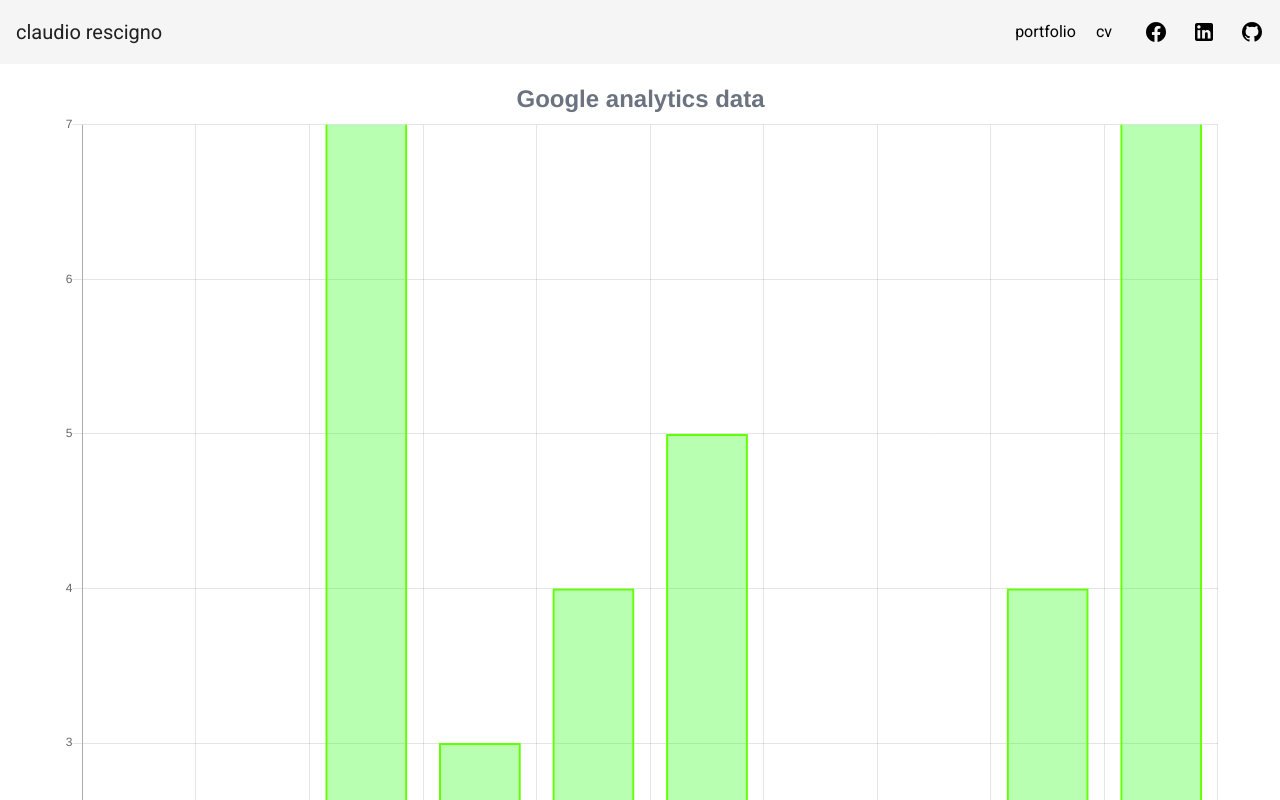
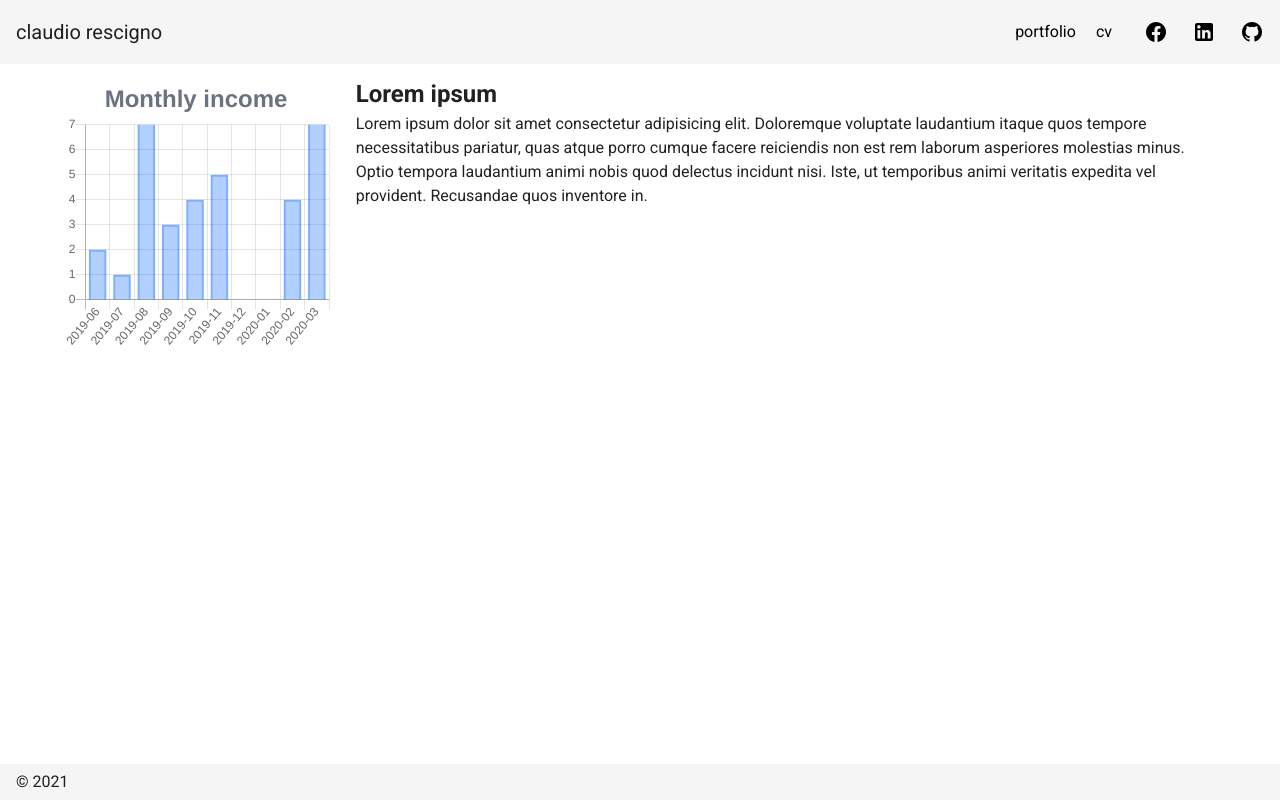
Before and after one commit to ClaudioVR/claudio-portfolio, a Nuxt app: page / in a window 1280 px wide. Shown: the top 800 px of the page. Built offline with nearby package versions, Linux system fonts and the light colour scheme.

Commit message:
charts added and working

```diff
--- /dev/null
+++ b/components/BarChartComponent.vue
@@ -0,0 +1,106 @@
+<template>
+  <section>
+    <div class="chart">
+      <BarChart :data="barChartData" :options="barChartOptions" :height="400" />
+    </div>
+  </section>
+</template>
+
+<script>
+import BarChart from "~/components/BarChart.vue";
+export default {
+  components: { BarChart },
+  data() {
+    return {
+      barChartData: {
+        labels: [
+          "2019-06",
+          "2019-07",
+          "2019-08",
+          "2019-09",
+          "2019-10",
+          "2019-11",
+          "2019-12",
+          "2020-01",
+          "2020-02",
+          "2020-03",
+        ],
+        datasets: [
+          {
+            label: "Visualizaciones",
+            data: [2, 1, 16, 3, 4, 5, 0, 0, 4, 12, 2],
+            backgroundColor: "rgba(0, 101, 253, 0.3)",
+            borderColor: "rgba(0, 101, 253, 0.3)",
+            borderWidth: 2,
+          },
+        ],
+      },
+      barChartOptions: {
+        responsive: true,
+        legend: {
+          display: false,
+        },
+        title: {
+          display: true,
+          text: "Monthly income",
+          fontSize: 24,
+          fontColor: "#6b7280",
+        },
+        tooltips: {
+          backgroundColor: "#17BF62",
+        },
+        scales: {
+          xAxes: [
+            {
+              gridLines: {
+                display: true,
+              },
+            },
+          ],
+          yAxes: [
+            {
+              ticks: {
+                beginAtZero: true,
+                max: 7,
+                min: 0,
+                stepSize: 1,
+              },
+              gridLines: {
+                display: true,
+              },
+            },
+          ],
+        },
+      },
+    };
+  },
+};
+</script>
+
+<style scoped>
+.title {
+  font-family: 'Quicksand', 'Source Sans Pro', -apple-system, BlinkMacSystemFont,
+    'Segoe UI', Roboto, 'Helvetica Neue', Arial, sans-serif;
+  display: block;
+  font-weight: 400;
+  font-size: 100px;
+  color: #2e495e;
+  letter-spacing: 1px;
+  font-size: 6em;
+}
+.green {
+  color: #00c48d;
+}
+
+.subtitle {
+  font-weight: 300;
+  font-size: 1em;
+  color: #2e495e;
+  word-spacing: 5px;
+  padding-bottom: 15px;
+}
+
+.links {
+  padding-top: 15px;
+}
+</style>
--- a/pages/index.vue
+++ b/pages/index.vue
@@ -1,106 +1,33 @@
 <template>
-  <section>
-    <div class="chart">
-      <BarChart :data="barChartData" :options="barChartOptions" :height="400" />
-    </div>
-  </section>
+  <div>
+    <v-row>
+      <v-col cols="12" sm="5" md="3">
+        <bar-chart-component />
+      </v-col>
+      <v-col cols="12" sm="7" md="9">
+        <div>
+          <h2>Lorem ipsum</h2>
+          <p>
+            Lorem ipsum dolor sit amet consectetur adipisicing elit. Doloremque
+            voluptate laudantium itaque quos tempore necessitatibus pariatur,
+            quas atque porro cumque facere reiciendis non est rem laborum
+            asperiores molestias minus. Optio tempora laudantium animi nobis
+            quod delectus incidunt nisi. Iste, ut temporibus animi veritatis
+            expedita vel provident. Recusandae quos inventore in.
+          </p>
+        </div>
+      </v-col>
+    </v-row>
+  </div>
 </template>
 
 <script>
-import BarChart from "~/components/BarChart.vue";
+import BarChartComponent from '~/components/BarChartComponent.vue'
 export default {
-  components: { BarChart },
-  data() {
-    return {
-      barChartData: {
-        labels: [
-          "2019-06",
-          "2019-07",
-          "2019-08",
-          "2019-09",
-          "2019-10",
-          "2019-11",
-          "2019-12",
-          "2020-01",
-          "2020-02",
-          "2020-03",
-        ],
-        datasets: [
-          {
-            label: "Visualizaciones",
-            data: [2, 1, 16, 3, 4, 5, 0, 0, 4, 12, 2],
-            backgroundColor: "rgba(20, 255, 0, 0.3)",
-            borderColor: "rgba(100, 255, 0, 1)",
-            borderWidth: 2,
-          },
-        ],
-      },
-      barChartOptions: {
-        responsive: true,
-        legend: {
-          display: false,
-        },
-        title: {
-          display: true,
-          text: "Google analytics data",
-          fontSize: 24,
-          fontColor: "#6b7280",
-        },
-        tooltips: {
-          backgroundColor: "#17BF62",
-        },
-        scales: {
-          xAxes: [
-            {
-              gridLines: {
-                display: true,
-              },
-            },
-          ],
-          yAxes: [
-            {
-              ticks: {
-                beginAtZero: true,
-                max: 7,
-                min: 0,
-                stepSize: 1,
-              },
-              gridLines: {
-                display: true,
-              },
-            },
-          ],
-        },
-      },
-    };
-  },
-};
+  components: { BarChartComponent },
+
+}
 </script>
 
-<style scoped>
-.title {
-  font-family: 'Quicksand', 'Source Sans Pro', -apple-system, BlinkMacSystemFont,
-    'Segoe UI', Roboto, 'Helvetica Neue', Arial, sans-serif;
-  display: block;
-  font-weight: 400;
-  font-size: 100px;
-  color: #2e495e;
-  letter-spacing: 1px;
-  font-size: 6em;
-}
-.green {
-  color: #00c48d;
-}
-
-.subtitle {
-  font-weight: 300;
-  font-size: 1em;
-  color: #2e495e;
-  word-spacing: 5px;
-  padding-bottom: 15px;
-}
-
-.links {
-  padding-top: 15px;
-}
+<style>
 </style>
```
